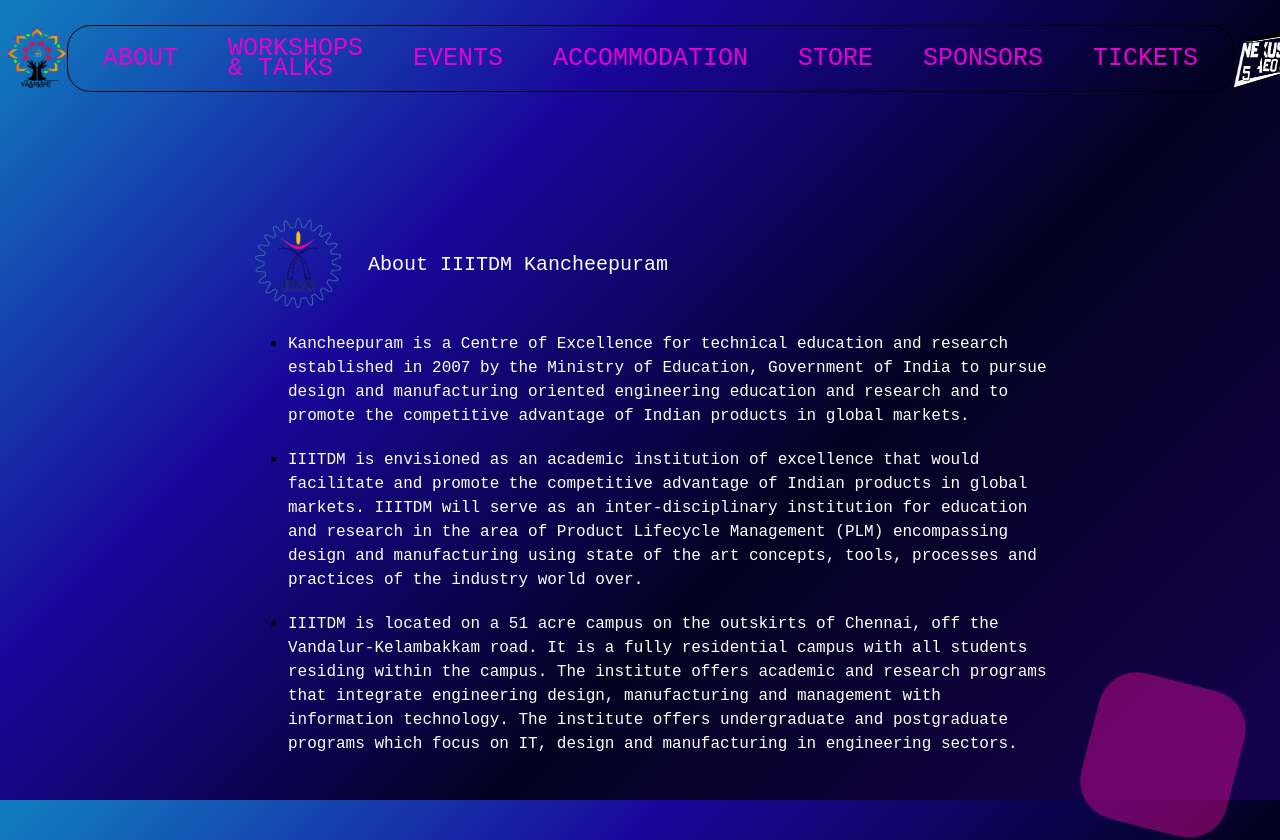
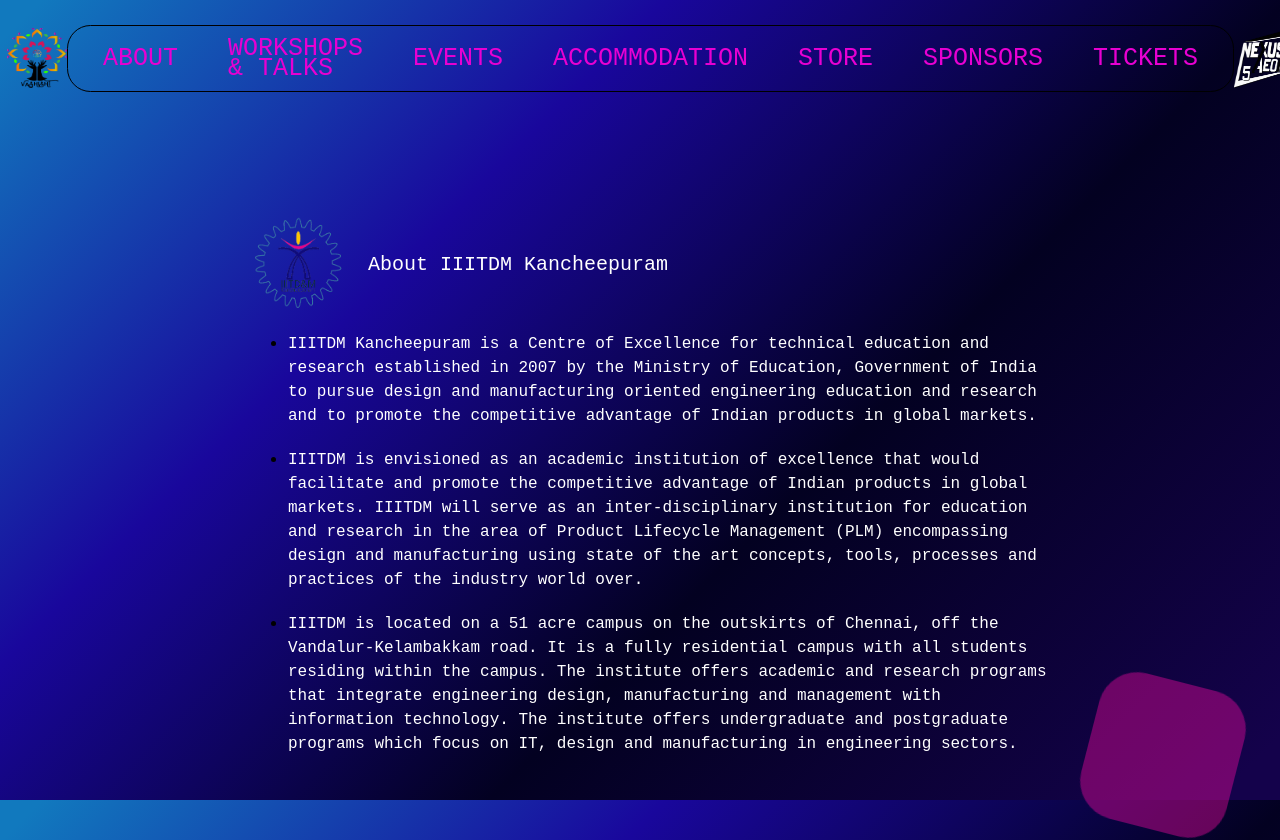
Before and after one commit to harshithb3304/Vashisht24, a Next.js app: page /about in a window 1280 px wide. Shown: the top 840 px of the page. Built offline with nearby package versions, Linux system fonts and the light colour scheme; a web font is replaced by a local one.

Commit message:
changes2

```diff
--- a/src/app/about/page.jsx
+++ b/src/app/about/page.jsx
@@ -27,11 +27,12 @@ const About = () => {
           <ul>
             <li>
               <p>
-                Kancheepuram is a Centre of Excellence for technical education
-                and research established in 2007 by the Ministry of Education,
-                Government of India to pursue design and manufacturing oriented
-                engineering education and research and to promote the
-                competitive advantage of Indian products in global markets.
+                IIITDM Kancheepuram is a Centre of Excellence for technical
+                education and research established in 2007 by the Ministry of
+                Education, Government of India to pursue design and
+                manufacturing oriented engineering education and research and to
+                promote the competitive advantage of Indian products in global
+                markets.
               </p>
             </li>
             <li>
```
